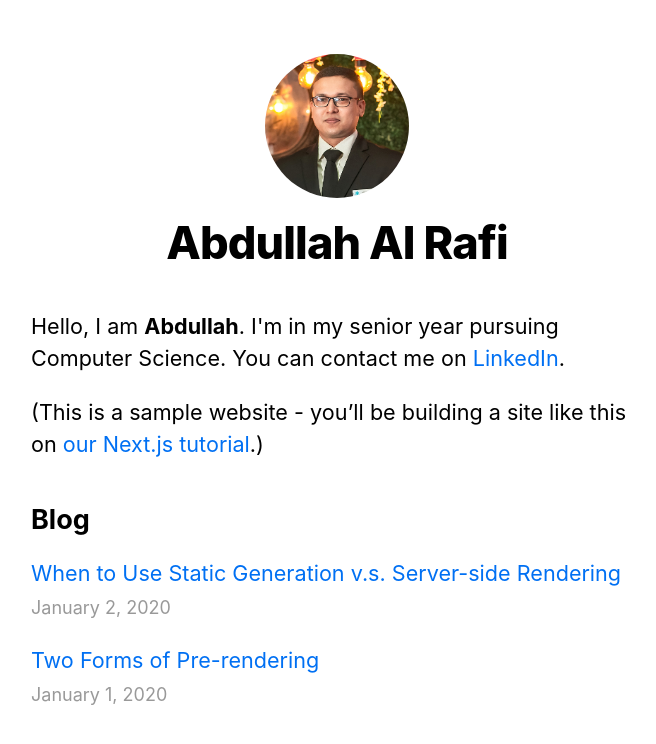
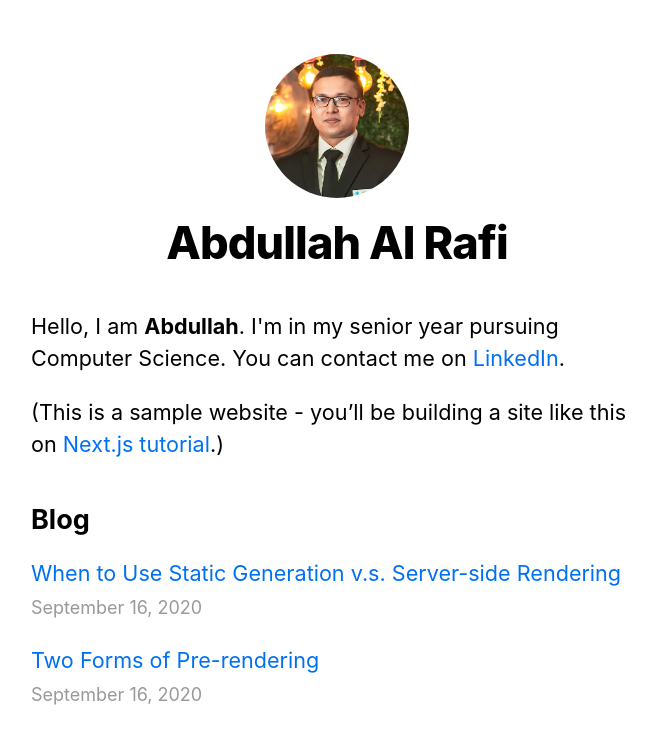
Before and after one commit to alrafiabdullah/hello-nextjs, a Next.js app: page / in a window 1280 px wide. Shown: the top 744 px of the page, without its empty margins (303-959 px from the left). Built offline with nearby package versions, Linux system fonts and the light colour scheme.

Commit message:
date updated

```diff
--- a/pages/index.js
+++ b/pages/index.js
@@ -27,7 +27,7 @@ export default function Home({ allPostsData }) {
             target="_blank"
             href="https://nextjs.org/learn"
           >
-            our Next.js tutorial
+            Next.js tutorial
           </a>
           .)
         </p>
--- a/posts/pre-rendering.md
+++ b/posts/pre-rendering.md
@@ -1,6 +1,6 @@
 ---
 title: "Two Forms of Pre-rendering"
-date: "2020-01-01"
+date: "2020-09-16"
 ---
 
 Next.js has two forms of pre-rendering: **Static Generation** and **Server-side Rendering**. The difference is in **when** it generates the HTML for a page.
--- a/posts/ssg-ssr.md
+++ b/posts/ssg-ssr.md
@@ -1,6 +1,6 @@
 ---
 title: "When to Use Static Generation v.s. Server-side Rendering"
-date: "2020-01-02"
+date: "2020-09-16"
 ---
 
 We recommend using **Static Generation** (with and without data) whenever possible because your page can be built once and served by CDN, which makes it much faster than having a server render the page on every request.
```
